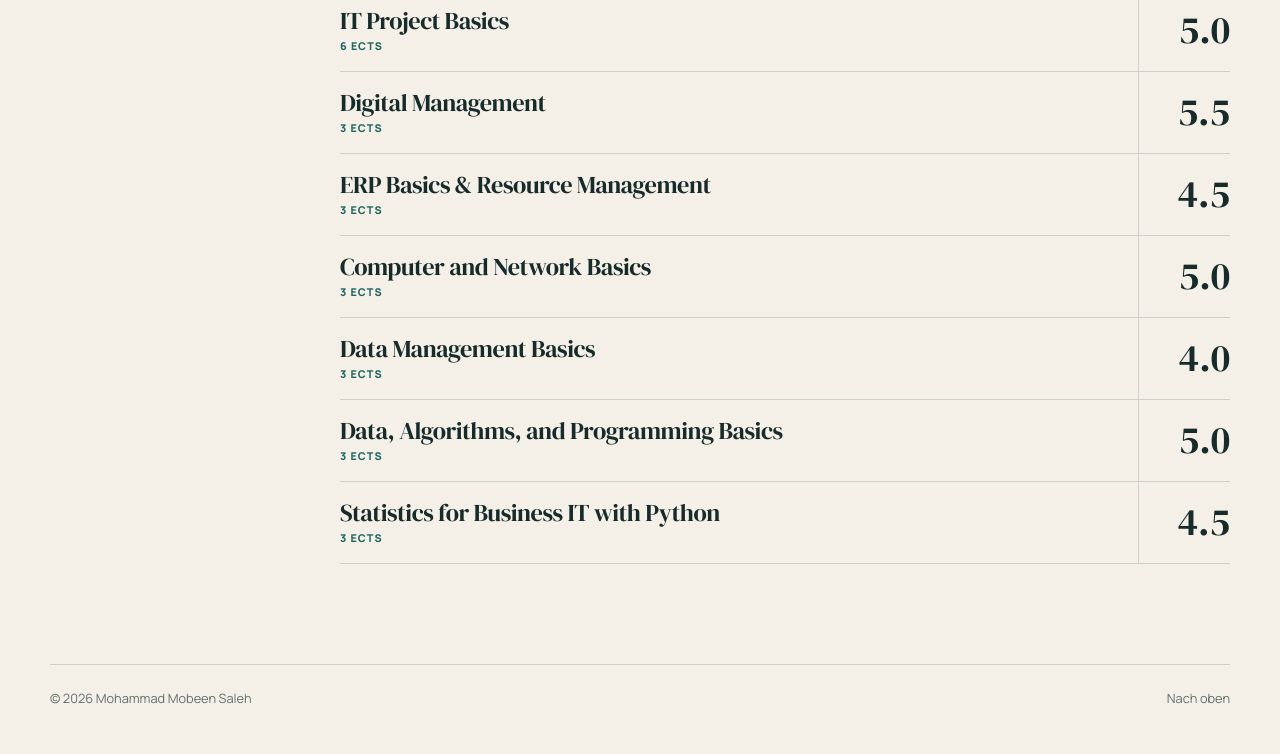
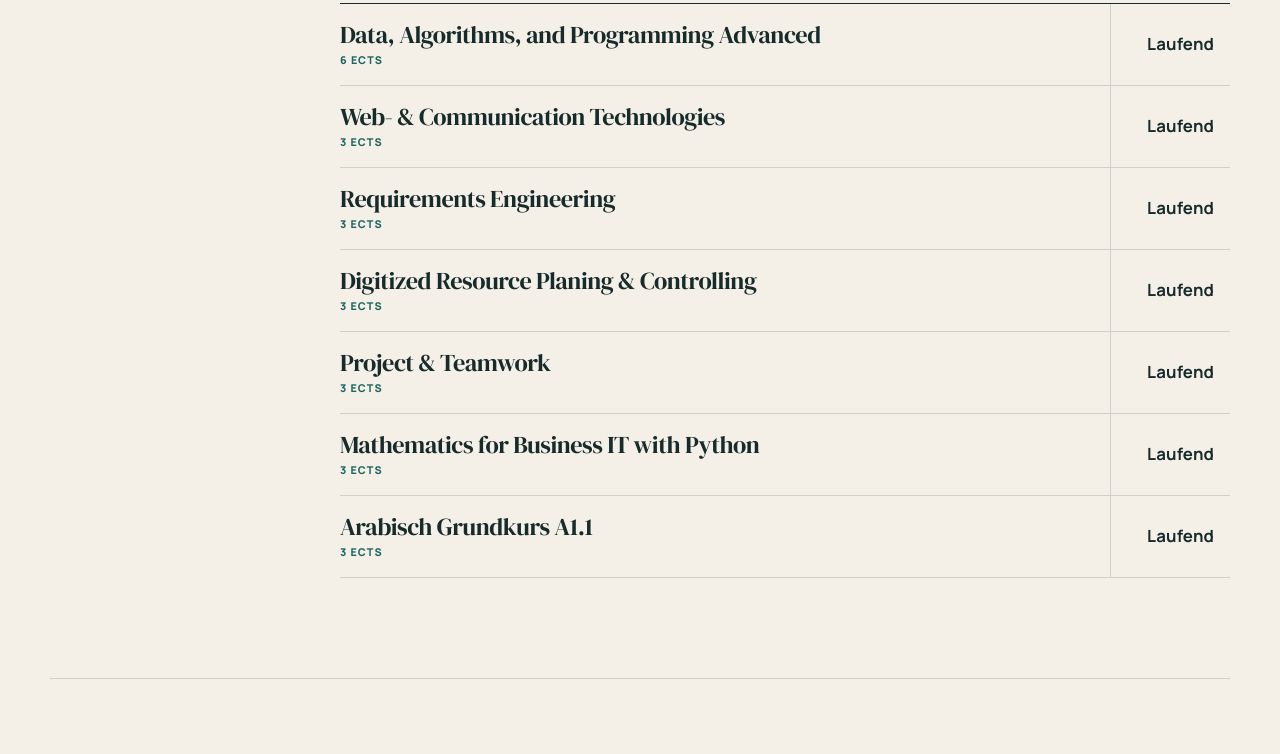
Before and after one commit to Mohammad-Mobeen-Saleh/Mohammad-Mobeen-Saleh.github.io, a plain HTML site: page studienleistungen.html in a window 1280 px wide. Shown: the part 724-1478 px from the top of the page. Drawn offline with Linux system fonts and the light colour scheme.

Commit message:
Aktuelles Semester hinzugefügt

```diff
--- a/studienleistungen.css
+++ b/studienleistungen.css
@@ -166,6 +166,7 @@
 }
 
 
+
 /* MODULLISTE */
 
 .results-list {
@@ -179,7 +180,7 @@
 
     display: grid;
 
-    grid-template-columns: minmax(0, 1fr) 92px;
+    grid-template-columns: minmax(0, 1fr) 120px;
 
     align-items: stretch;
 
@@ -257,7 +258,7 @@
 
     align-items: center;
 
-    justify-content: flex-end;
+    justify-content: center;
 
     padding-left: 20px;
 
@@ -272,6 +273,24 @@
     font-weight: 400;
 
     line-height: 1;
+
+}
+
+
+
+/* LAUFENDER STATUS */
+
+.result-status {
+
+    color: var(--ink);
+
+    font-family: "Manrope", "Segoe UI", sans-serif;
+
+    font-size: 1.05rem;
+
+    font-weight: 700;
+
+    letter-spacing: .01em;
 
 }
 
@@ -370,7 +389,7 @@
 
     .result-row {
 
-        grid-template-columns: minmax(0, 1fr) 72px;
+        grid-template-columns: minmax(0, 1fr) 92px;
 
         min-height: 78px;
 
@@ -401,4 +420,5 @@
 
     }
 
+
 }
--- a/studienleistungen.html
+++ b/studienleistungen.html
@@ -69,8 +69,9 @@
 
 
                 <p>
-                    Eine Übersicht meiner bisherigen Modulnoten
-                    und erworbenen ECTS im Studium.
+                    Eine Übersicht meiner bisherigen Modulnoten,
+                    erworbenen ECTS und aktuell belegten Module
+                    im Studium.
                 </p>
 
 
@@ -84,13 +85,203 @@
 
 
 
+        <!-- HERBSTSEMESTER 2026 -->
+
+        <section class="semester-section current-semester">
+
+            <p class="semester-index">
+                01 / Herbstsemester 2026
+            </p>
+
+
+            <div class="semester-content">
+
+                <div class="semester-header">
+
+                    <h2>Herbstsemester 2026.</h2>
+
+                </div>
+
+
+                <div class="results-list">
+
+
+                    <article class="result-row">
+
+                        <div class="result-module">
+
+                            <h3>
+                                Data, Algorithms, and Programming Advanced
+                            </h3>
+
+                            <p>
+                                6 ECTS
+                            </p>
+
+                        </div>
+
+
+                        <div class="result-grade result-status">
+                            Laufend
+                        </div>
+
+                    </article>
+
+
+
+                    <article class="result-row">
+
+                        <div class="result-module">
+
+                            <h3>
+                                Web- &amp; Communication Technologies
+                            </h3>
+
+                            <p>
+                                3 ECTS
+                            </p>
+
+                        </div>
+
+
+                        <div class="result-grade result-status">
+                            Laufend
+                        </div>
+
+                    </article>
+
+
+
+                    <article class="result-row">
+
+                        <div class="result-module">
+
+                            <h3>
+                                Requirements Engineering
+                            </h3>
+
+                            <p>
+                                3 ECTS
+                            </p>
+
+                        </div>
+
+
+                        <div class="result-grade result-status">
+                            Laufend
+                        </div>
+
+                    </article>
+
+
+
+                    <article class="result-row">
+
+                        <div class="result-module">
+
+                            <h3>
+                                Digitized Resource Planing &amp; Controlling
+                            </h3>
+
+                            <p>
+                                3 ECTS
+                            </p>
+
+                        </div>
+
+
+                        <div class="result-grade result-status">
+                            Laufend
+                        </div>
+
+                    </article>
+
+
+
+                    <article class="result-row">
+
+                        <div class="result-module">
+
+                            <h3>
+                                Project &amp; Teamwork
+                            </h3>
+
+                            <p>
+                                3 ECTS
+                            </p>
+
+                        </div>
+
+
+                        <div class="result-grade result-status">
+                            Laufend
+                        </div>
+
+                    </article>
+
+
+
+                    <article class="result-row">
+
+                        <div class="result-module">
+
+                            <h3>
+                                Mathematics for Business IT with Python
+                            </h3>
+
+                            <p>
+                                3 ECTS
+                            </p>
+
+                        </div>
+
+
+                        <div class="result-grade result-status">
+                            Laufend
+                        </div>
+
+                    </article>
+
+
+
+                    <article class="result-row">
+
+                        <div class="result-module">
+
+                            <h3>
+                                Arabisch Grundkurs A1.1
+                            </h3>
+
+                            <p>
+                                3 ECTS
+                            </p>
+
+                        </div>
+
+
+                        <div class="result-grade result-status">
+                            Laufend
+                        </div>
+
+                    </article>
+
+
+                </div>
+
+            </div>
+
+        </section>
+
+
+
         <!-- FRÜHLINGSSEMESTER 2026 -->
 
         <section class="semester-section">
 
             <p class="semester-index">
-                01 / Frühlingssemester 2026
+                02 / Frühlingssemester 2026
             </p>
+
 
             <div class="semester-content">
 
@@ -266,9 +457,7 @@
 
                 </div>
 
-
             </div>
-
 
         </section>
 
```
Lines whose indentation alone changed are shown as unchanged.
